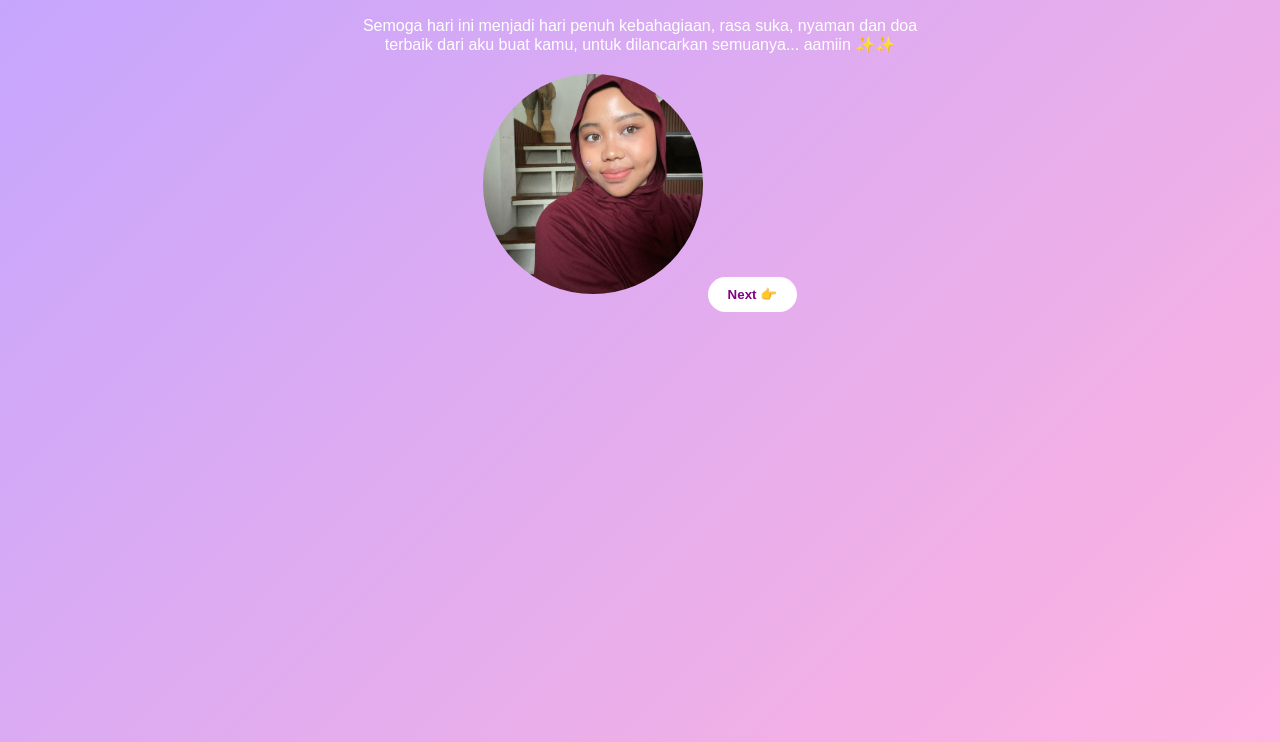
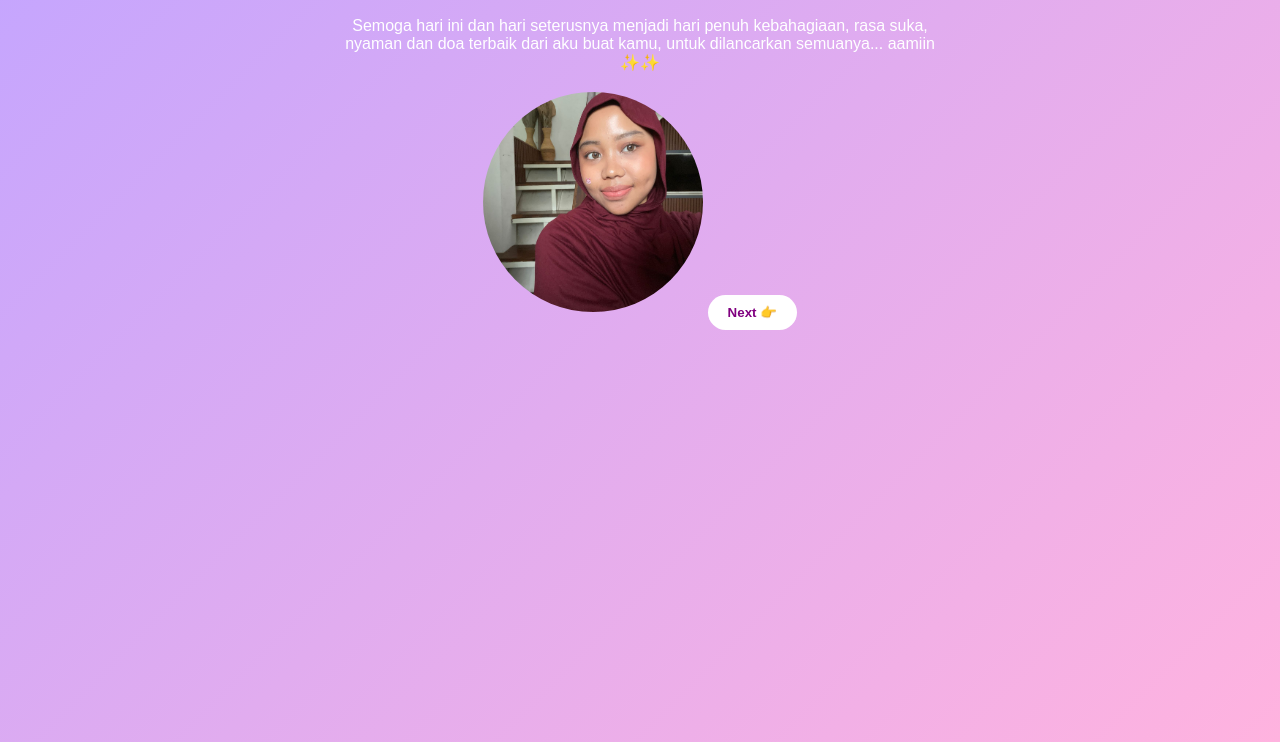
Before and after one commit to alifmiftah024-design/Shafa-Ghina-Athaya, a plain HTML site: page index.html in a window 1280 px wide. Shown: the part 98-840 px from the top of the page. Drawn offline with Linux system fonts and the light colour scheme.

Commit message:
Update index.html

```diff
--- a/index.html
+++ b/index.html
@@ -11,7 +11,7 @@
     <section id="screen1" class="screen active">
       <h1 class="title">🎂 Happy Birthday Sayang 🎂</h1>
       <p class="message">
-        Semoga hari ini menjadi hari penuh kebahagiaan, rasa suka, nyaman dan
+        Semoga hari ini dan hari seterusnya menjadi hari penuh kebahagiaan, rasa suka, nyaman dan
         doa terbaik dari aku buat kamu, untuk dilancarkan semuanya... aamiin
         ✨✨
       </p>
```
